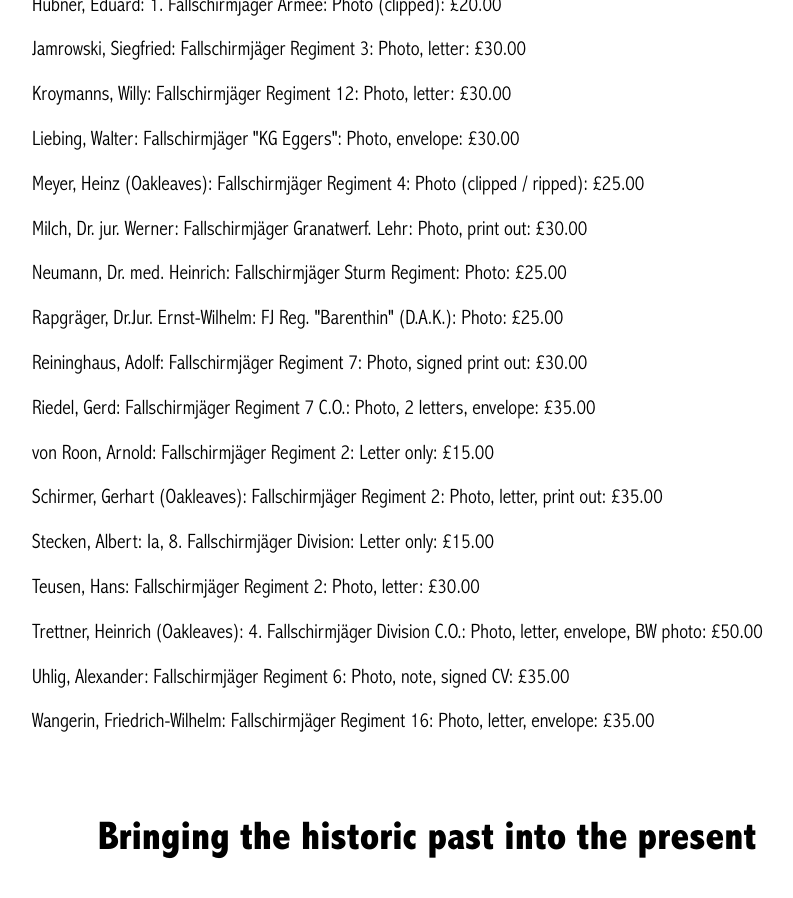
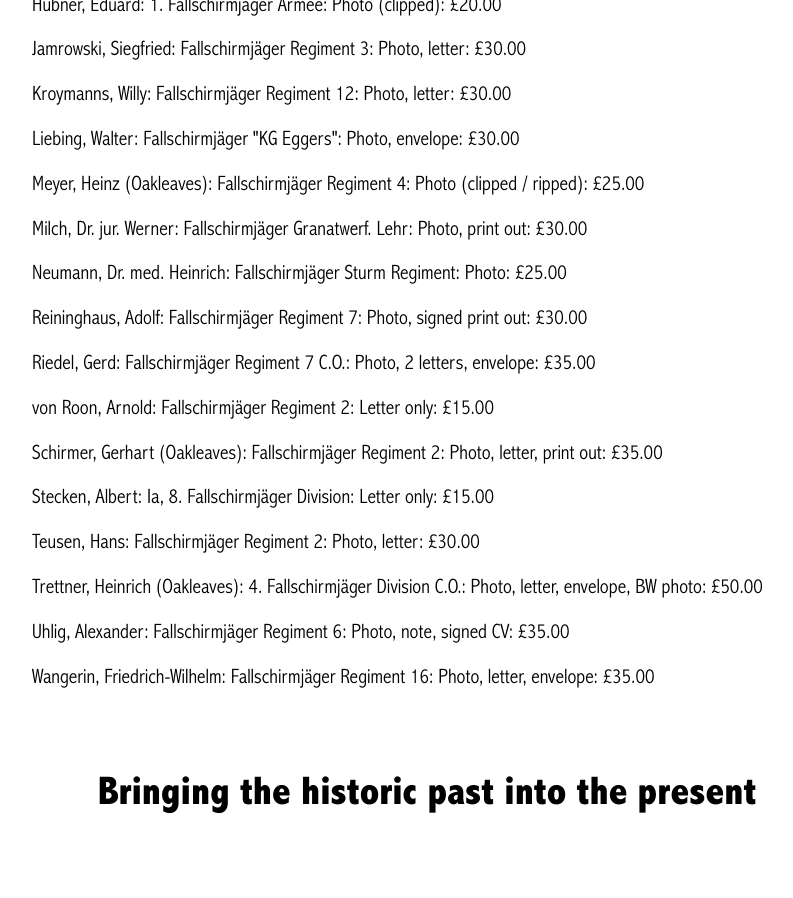
Before and after one commit to lahphotographs/lahphotographs.github.com, a Jekyll site: the page built from fallschirmjäger_photos.md, in a window 1280 px wide and 900 px high, scrolled down 1566 px. Shown: the whole window, without its empty margins (213-1006 px from the left). Built offline with Jekyll 4.4.1, drawn with Linux system fonts in a browser that asks for light colours; after the commit the page ends 2421 px from its top, so only the background shows below that.

Commit message:
Update fallschirmjäger_photos.md

```diff
--- a/fallschirmjäger_photos.md
+++ b/fallschirmjäger_photos.md
@@ -33,7 +33,6 @@ permalink: /fallschirmjäger_photos.html
 <p>Meyer,	Heinz	(Oakleaves): Fallschirmjäger Regiment 4:	Photo (clipped / ripped): £25.00
 <p>Milch,	Dr. jur. Werner: Fallschirmjäger Granatwerf. Lehr:	Photo, print out:	£30.00
 <p>Neumann,	Dr. med. Heinrich: Fallschirmjäger Sturm Regiment:	Photo: £25.00
-<p>Rapgräger,	Dr.Jur. Ernst-Wilhelm: FJ Reg. "Barenthin" (D.A.K.):	Photo: £25.00
 <p>Reininghaus,	Adolf: Fallschirmjäger Regiment 7:	Photo, signed print out: £30.00
 <p>Riedel,	Gerd:	Fallschirmjäger Regiment 7 C.O.:	Photo, 2 letters, envelope:	£35.00
 <p>von Roon,	Arnold:	Fallschirmjäger Regiment 2:	Letter only: £15.00
```
